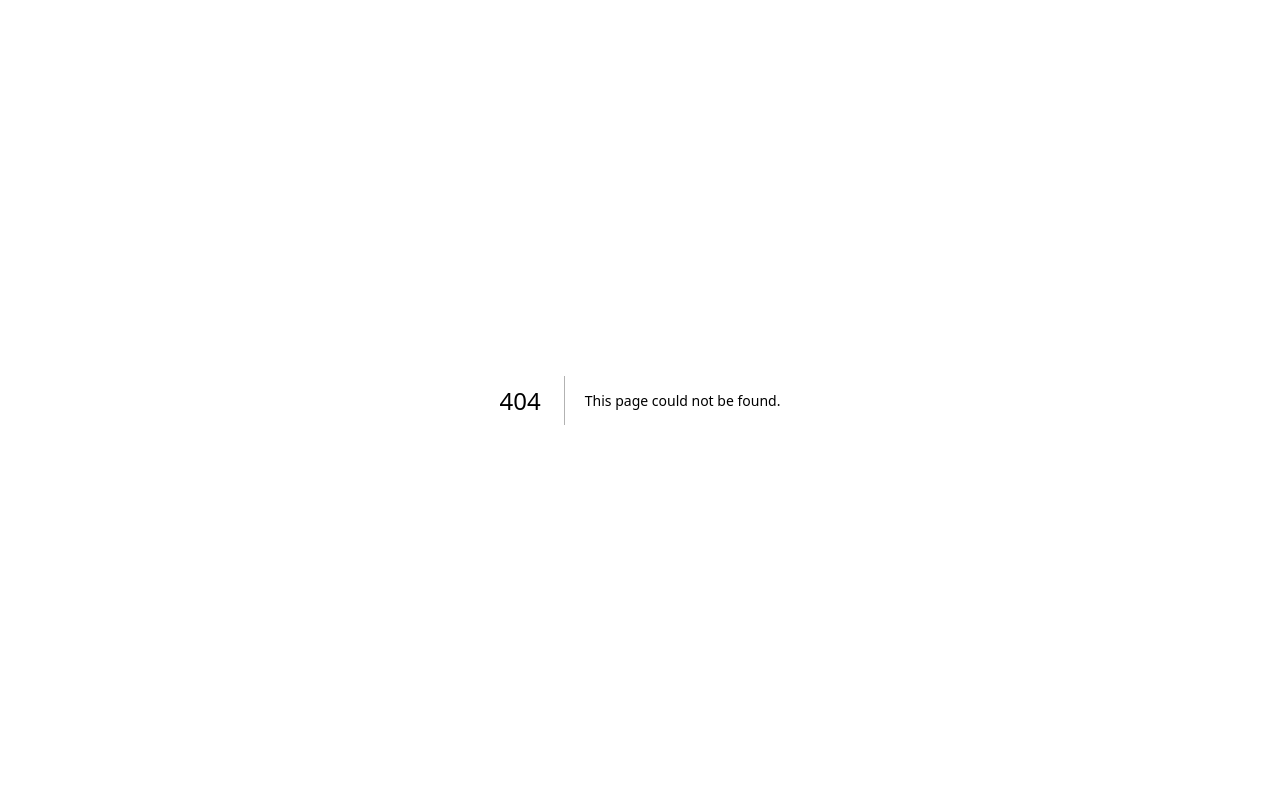
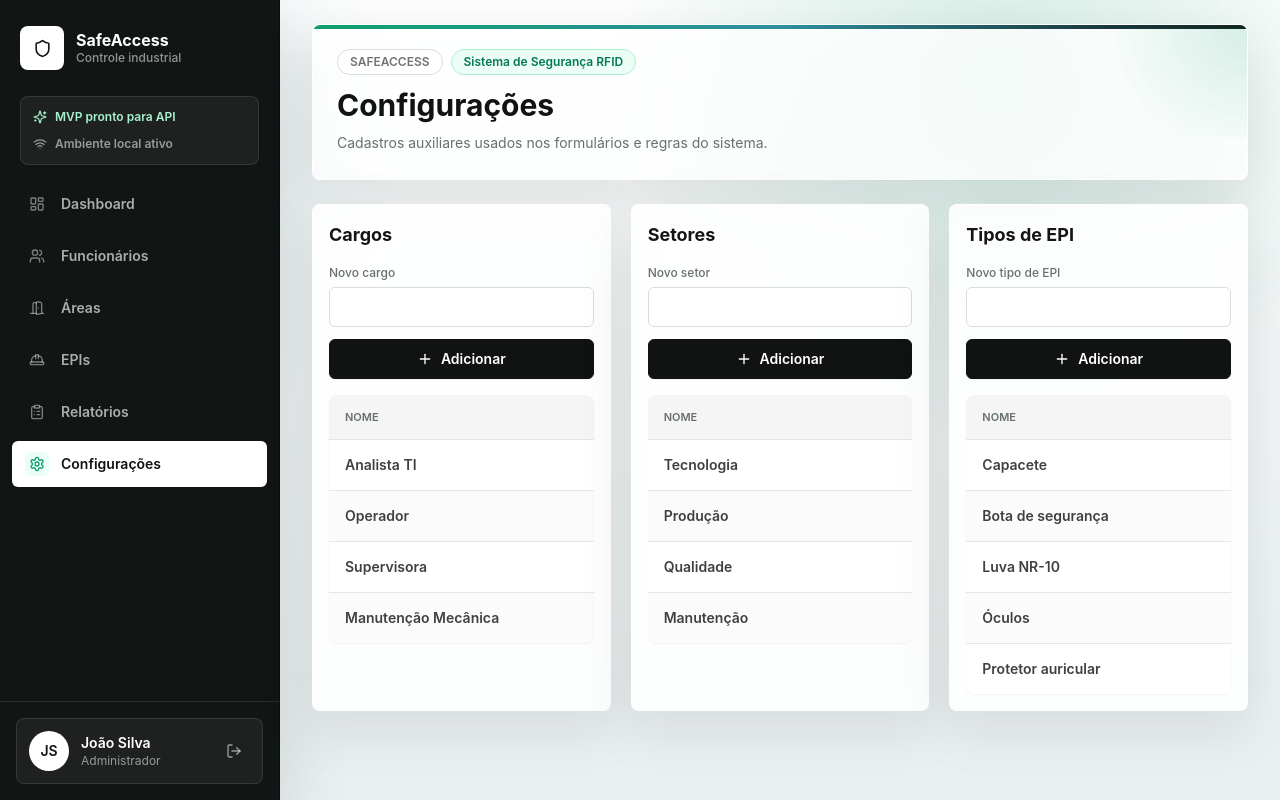
Before and after one commit to vtstrelow/weg-safety-front, a Next.js app: page /configuracoes in a window 1280 px wide. Before the commit this address had no page. Built offline with nearby package versions, Linux system fonts and the light colour scheme; no server answers.

Commit message:
feat: criar configurações auxiliares

```diff
--- /dev/null
+++ b/src/app/(app)/configuracoes/page.tsx
@@ -0,0 +1,68 @@
+import { Plus } from "lucide-react";
+import { PageHeader } from "@/components/layout/page-header";
+import { Table, Td, Th } from "@/components/data/table";
+import { Badge, statusTone } from "@/components/ui/badge";
+import { Button } from "@/components/ui/button";
+import { Field, Input } from "@/components/ui/form";
+import { cargosApi, epiTiposApi, setoresApi } from "@/lib/api";
+
+export default async function ConfiguracoesPage() {
+  const [cargos, setores, epiTipos] = await Promise.all([cargosApi.list(), setoresApi.list(), epiTiposApi.list()]);
+
+  return (
+    <>
+      <PageHeader title="Configurações" description="Cadastros auxiliares usados nos formulários e regras do sistema." />
+
+      <section className="grid gap-5 xl:grid-cols-3">
+        <ConfigPanel title="Cargos" label="Novo cargo" rows={cargos.data.map((cargo) => ({ id: cargo.id, nome: cargo.nome, status: cargo.ativo ? "ATIVO" : "INATIVO" }))} />
+        <ConfigPanel title="Setores" label="Novo setor" rows={setores.data.map((setor) => ({ id: setor.id, nome: setor.nome, status: setor.ativo ? "ATIVO" : "INATIVO" }))} />
+        <ConfigPanel title="Tipos de EPI" label="Novo tipo de EPI" rows={epiTipos.data.map((epi) => ({ id: epi.id, nome: epi.nome, status: epi.ativo ? "ATIVO" : "INATIVO" }))} />
+      </section>
+    </>
+  );
+}
+
+function ConfigPanel({
+  title,
+  label,
+  rows
+}: {
+  title: string;
+  label: string;
+  rows: Array<{ id: string; nome: string; status: string }>;
+}) {
+  return (
+    <article className="surface p-4">
+      <h2 className="text-lg font-bold">{title}</h2>
+      <form className="mt-4 grid gap-3 sm:grid-cols-[1fr_auto] xl:grid-cols-1">
+        <Field label={label}>
+          <Input />
+        </Field>
+        <Button type="button" className="self-end">
+          <Plus size={16} aria-hidden />
+          Adicionar
+        </Button>
+      </form>
+      <div className="mt-4">
+        <Table className="border-0">
+          <thead className="bg-neutral-100 text-[11px] uppercase text-muted">
+            <tr>
+              <Th>Nome</Th>
+              <Th>Status</Th>
+            </tr>
+          </thead>
+          <tbody>
+            {rows.map((row) => (
+              <tr key={row.id}>
+                <Td className="font-semibold text-ink">{row.nome}</Td>
+                <Td>
+                  <Badge tone={statusTone(row.status)}>{row.status}</Badge>
+                </Td>
+              </tr>
+            ))}
+          </tbody>
+        </Table>
+      </div>
+    </article>
+  );
+}
```
